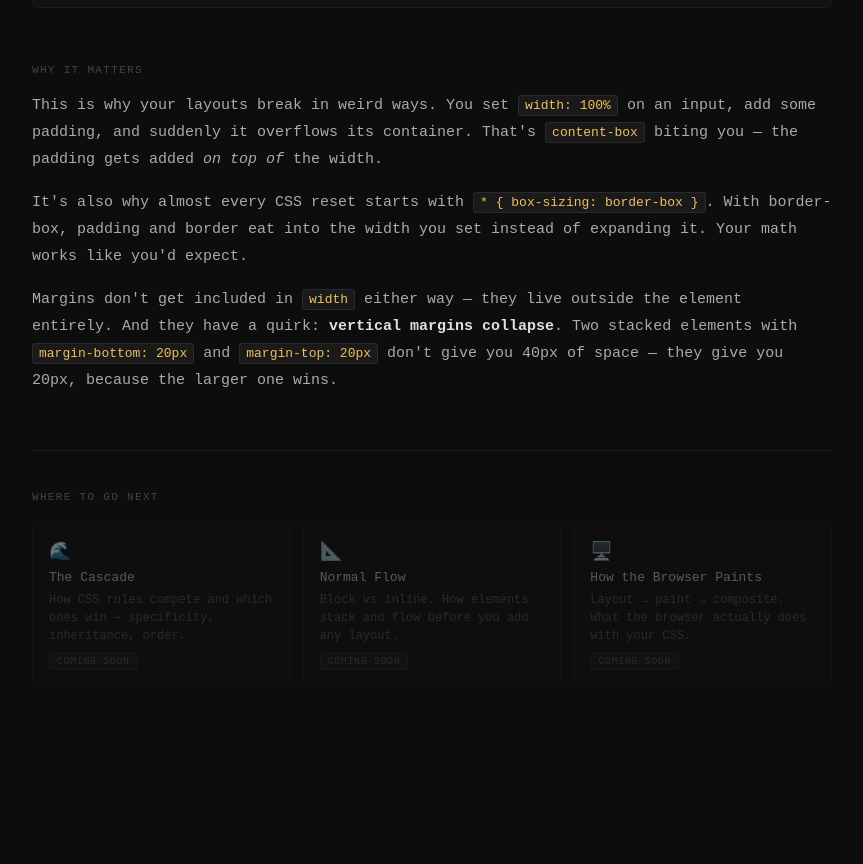
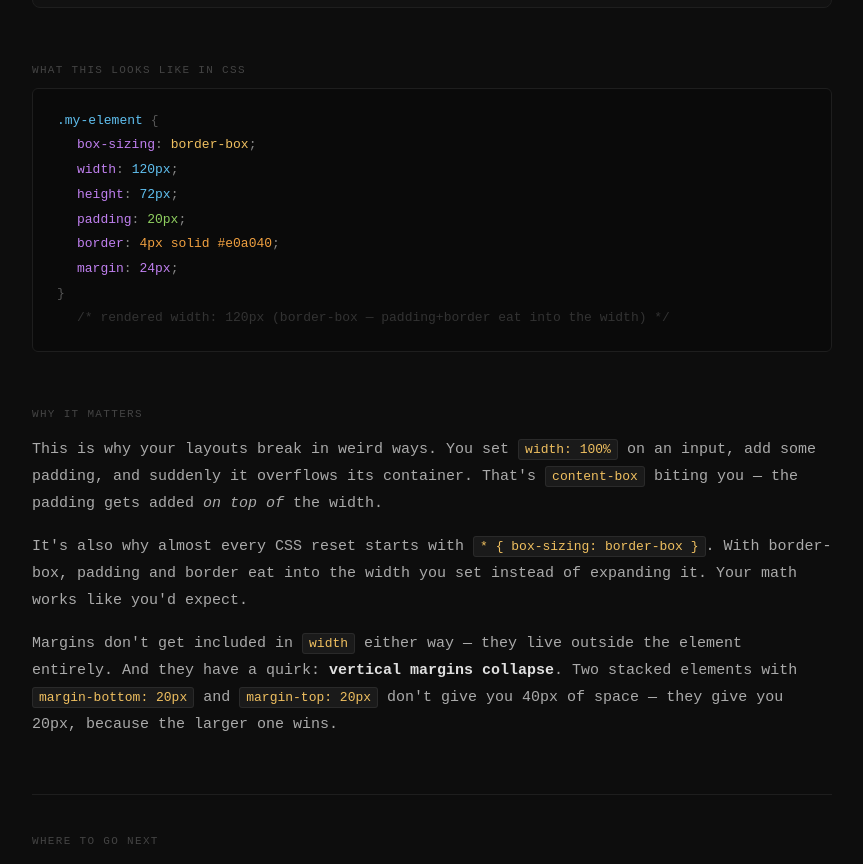
Before and after one commit to clawdbrit/playground, a plain HTML site: page index.html in a window 1280 px wide. Shown: the part 1228-2092 px from the top of the page, without its empty margins (208-1071 px from the left). Before the commit the page ends 1955 px from the top, so only its background shows below. Drawn offline with Linux system fonts and the light colour scheme.

Commit message:
add live css code snippet

```diff
--- a/index.html
+++ b/index.html
@@ -247,6 +247,37 @@
     transition: color 0.2s;
   }
 
+  /* ── CODE SNIPPET ── */
+  .code-block {
+    background: #0a0a0a;
+    border: 1px solid #1e1e1e;
+    border-radius: 6px;
+    padding: 20px 24px;
+    margin-bottom: 56px;
+    font-size: 13px;
+    line-height: 1.9;
+    overflow-x: auto;
+  }
+
+  .code-block .selector { color: #60c0f0; }
+  .code-block .brace    { color: #555; }
+  .code-block .prop     { color: #888; padding-left: 20px; display: block; }
+  .code-block .prop-name  { color: #c080f0; }
+  .code-block .prop-val   { color: #f0c060; }
+  .code-block .prop-val.content-val { color: #60c0f0; }
+  .code-block .prop-val.padding-val { color: #90d060; }
+  .code-block .prop-val.border-val  { color: #f0a040; }
+  .code-block .prop-val.margin-val  { color: #c080f0; }
+  .code-block .comment  { color: #333; padding-left: 20px; display: block; }
+
+  .code-label {
+    font-size: 11px;
+    text-transform: uppercase;
+    letter-spacing: 0.12em;
+    color: #444;
+    margin-bottom: 12px;
+  }
+
   /* ── NEXT STEPS ── */
   .next-steps {
     border-top: 1px solid #1e1e1e;
@@ -433,6 +464,23 @@
     </div>
   </div>
 
+  <!-- CODE SNIPPET -->
+  <div class="section">
+    <div class="code-label">What this looks like in CSS</div>
+    <div class="code-block" id="code-output">
+      <span class="selector">.my-element</span> <span class="brace">{</span>
+      <span class="prop"><span class="prop-name">box-sizing</span>: <span class="prop-val" id="code-sizing">border-box</span>;</span>
+      <span class="prop"><span class="prop-name">width</span>:      <span class="prop-val content-val" id="code-width">120px</span>;</span>
+      <span class="prop"><span class="prop-name">height</span>:     <span class="prop-val content-val" id="code-height">72px</span>;</span>
+      <span class="prop"><span class="prop-name">padding</span>:    <span class="prop-val padding-val" id="code-padding">20px</span>;</span>
+      <span class="prop"><span class="prop-name">border</span>:     <span class="prop-val border-val" id="code-border">4px solid #something</span>;</span>
+      <span class="prop"><span class="prop-name">margin</span>:     <span class="prop-val margin-val" id="code-margin">24px</span>;</span>
+      <span class="brace">}</span>
+      <br>
+      <span class="comment" id="code-comment">/* rendered width: 120px (border-box — padding+border eat into the width) */</span>
+    </div>
+  </div>
+
   <!-- WHY IT MATTERS -->
   <div class="section">
     <div class="section-label">Why it matters</div>
@@ -546,6 +594,23 @@
     document.getElementById('r-padding').textContent = '+' + padding * 2;
     document.getElementById('r-border').textContent  = '+' + border * 2;
     document.getElementById('r-total').textContent   = marginW + 'px';
+
+    // Update code snippet
+    document.getElementById('code-sizing').textContent  = boxSizing;
+    document.getElementById('code-width').textContent   = contentW + 'px';
+    document.getElementById('code-height').textContent  = contentH + 'px';
+    document.getElementById('code-padding').textContent = padding + 'px';
+    document.getElementById('code-border').textContent  = border + 'px solid #e0a040';
+    document.getElementById('code-margin').textContent  = margin + 'px';
+
+    // Comment explaining rendered size
+    const renderedSize = boxSizing === 'border-box'
+      ? contentW
+      : borderW;
+    const explanation = boxSizing === 'border-box'
+      ? `/* rendered width: ${renderedSize}px (border-box — padding+border eat into the width) */`
+      : `/* rendered width: ${renderedSize}px (content-box — ${contentW} + ${padding*2} padding + ${border*2} border) */`;
+    document.getElementById('code-comment').textContent = explanation;
   }
 
   update();
```
